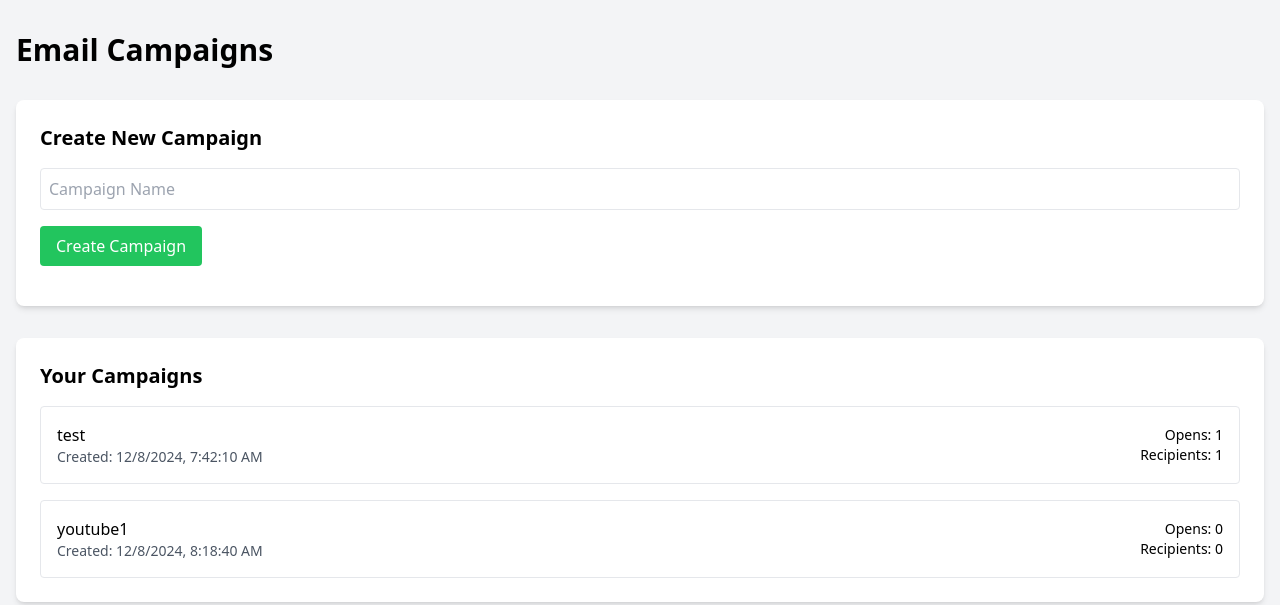
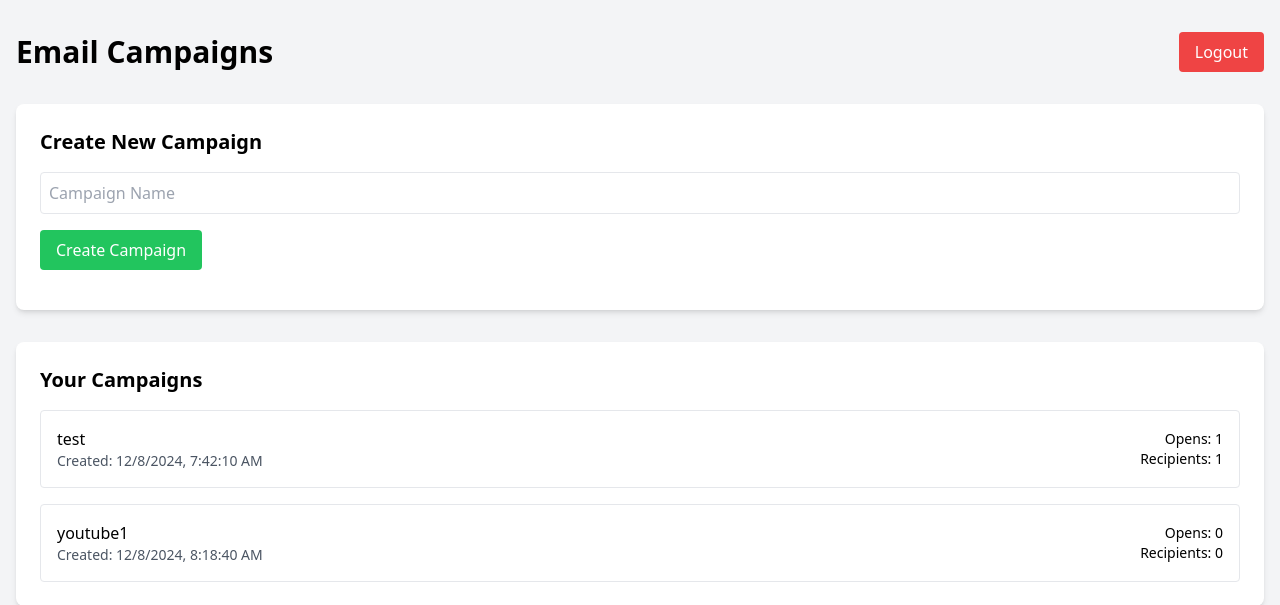
Before and after one commit to melodic456/tracker, a Flask app: page / in a window 1280 px wide. Shown: the top 605 px of the page. Run offline with Flask 3, Linux system fonts and the light colour scheme; the visitor is signed in with stand-in values (Sample User, id 1); data comes from the database, SQL or seed files in the repository; some libraries are stand-ins or nearby versions.

Commit message:
Update index.html

```diff
--- a/templates/index.html
+++ b/templates/index.html
@@ -8,7 +8,13 @@
 </head>
 <body class="bg-gray-100">
     <div class="container mx-auto px-4 py-8">
-        <h1 class="text-3xl font-bold mb-8">Email Campaigns</h1>
+        <div class="flex justify-between items-center mb-8">
+            <h1 class="text-3xl font-bold">Email Campaigns</h1>
+            <a href="{{ url_for('logout') }}"
+               class="bg-red-500 text-white px-4 py-2 rounded hover:bg-red-600">
+                Logout
+            </a>
+        </div>
 
         <!-- Create Campaign Section -->
         <div class="bg-white p-6 rounded-lg shadow-md mb-8">
@@ -181,6 +187,9 @@
                 `).join('');
             } catch (error) {
                 console.error('Error:', error);
+                if (error.response && error.response.status === 401) {
+                    window.location.href = '/login';
+                }
             }
         }
 
@@ -265,6 +274,9 @@
                 `).join('');
             } catch (error) {
                 console.error('Error:', error);
+                if (error.response && error.response.status === 401) {
+                    window.location.href = '/login';
+                }
             }
         }
 
```
